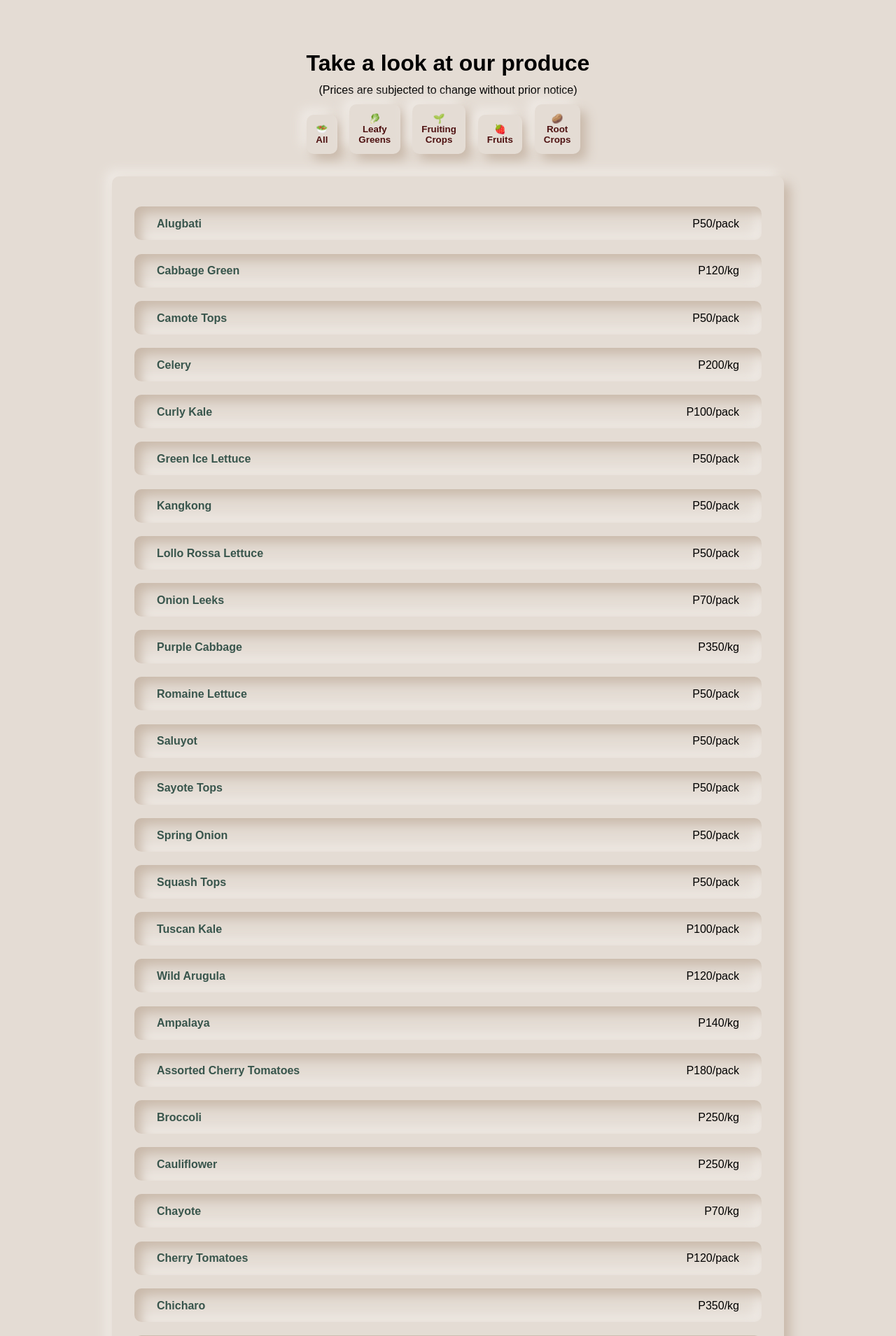
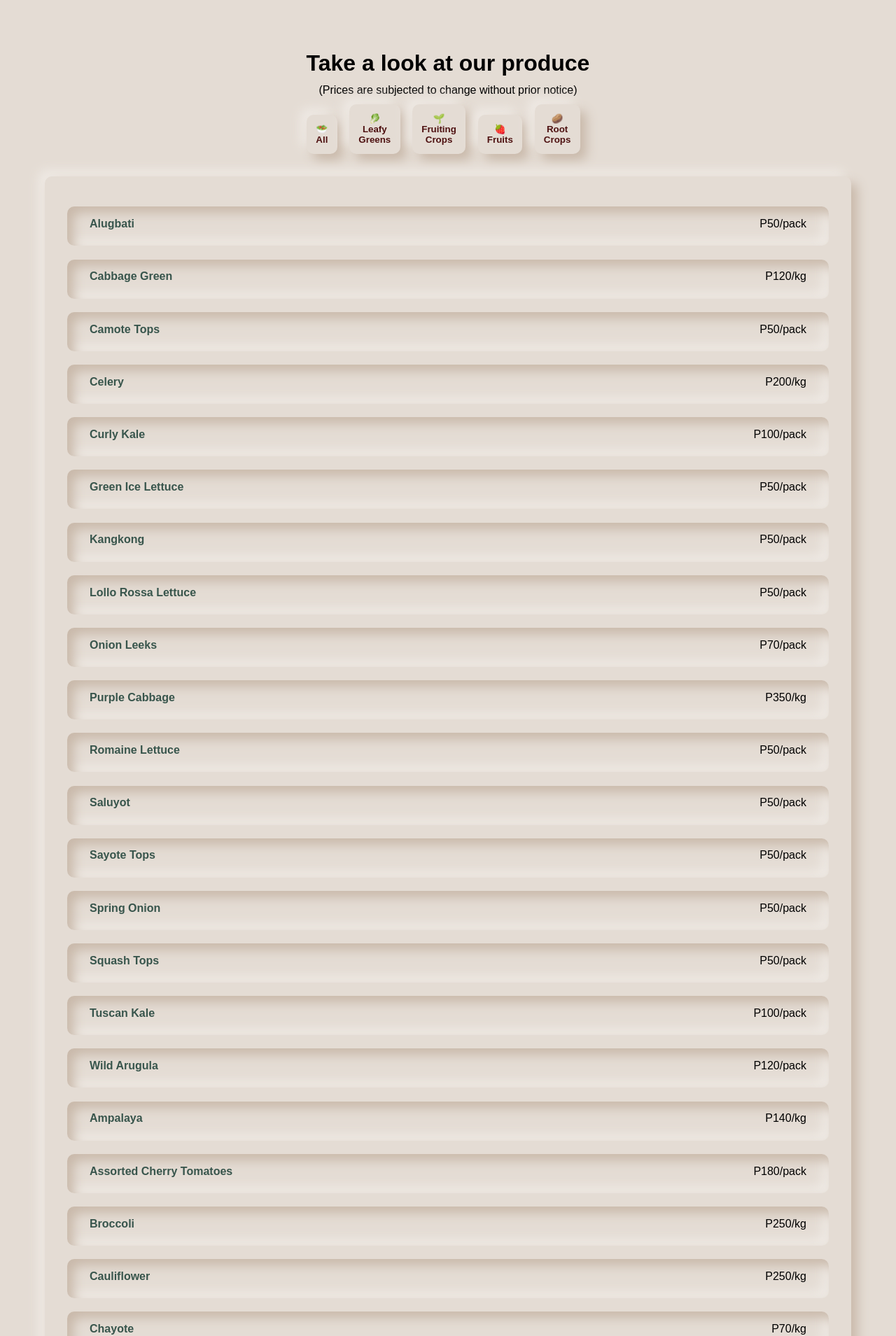
Before and after one commit to phirivera/phirivera.github.io, a PHP site: page / in a window 1280 px wide. Shown: the part 719-2628 px from the top of the page at 70% size. Run offline with PHP 8.4, Linux system fonts and the light colour scheme; some web fonts are replaced.

Commit message:
fixed cards width + added links to socmed

```diff
--- a/index.html
+++ b/index.html
@@ -43,11 +43,11 @@
             <br>
             <br>
 
-            <a href="">
+            <a href="https://facebook.com/Teraokafamilyfarm/">
                 <img src="images/fb-icon.png" alt="" class="socmed">
             </a>
 
-            <a href="">
+            <a href="https://www.instagram.com/teraokafamilyfarm/">
                 <img src="images/ig-icon.png" alt="" class="socmed">
             </a>
         </div>
--- a/style.css
+++ b/style.css
@@ -189,7 +189,7 @@ a:visited{
 #stage-cards{
   display: inline-block;
   margin-top: 2em;
-  width: 75vw;
+  width: 90vw;
   background: #E4DCD4;
   box-shadow: 9px 9px 16px #C9B9AA, -9px -9px 16px #EFEAE5;
   border-radius: 10px;
@@ -200,8 +200,8 @@ a:visited{
 
 .card{
   display:inline-block;
-  width: 70vw;
-  height: 3em;
+  width: 85vw;
+  height: 3.5em;
   border-radius: 10px;
   justify-content: center;
   margin-bottom: 1.2em;
@@ -264,5 +264,5 @@ a:visited{
   padding-bottom: 2em;
   border-radius: 10px;
   display: inline-block;
-  width: 75vw;
+  width: 90vw;
 }
```
